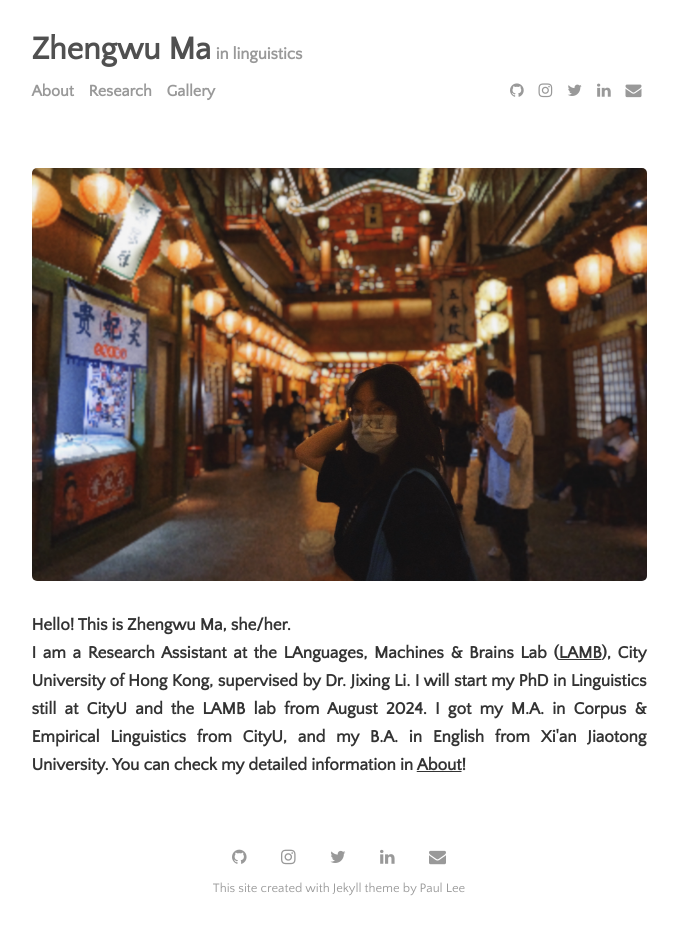
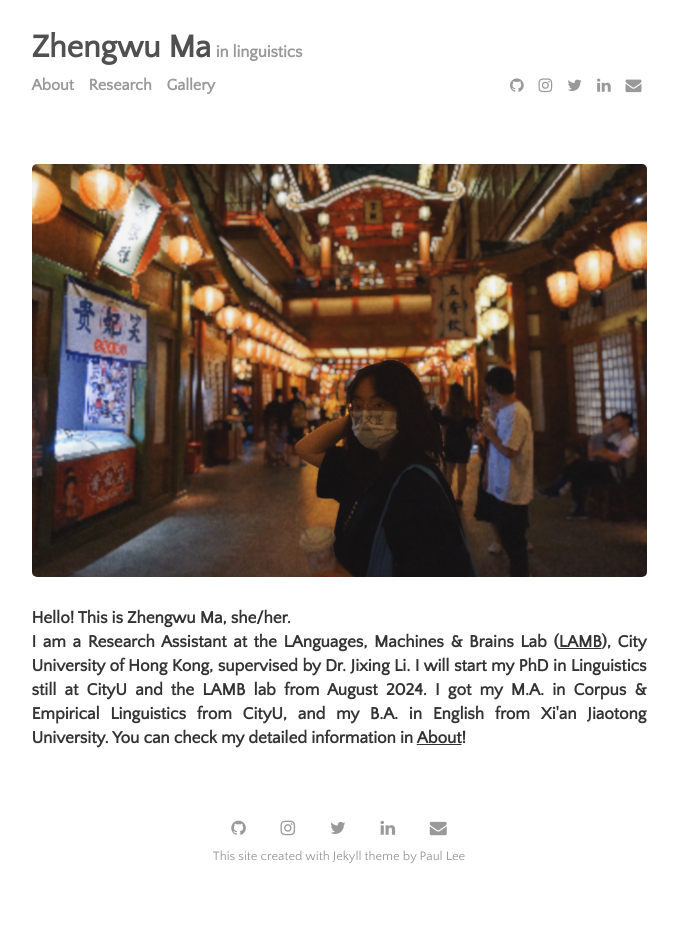
Before and after one commit to zhengwuma/zhengwuma.github.io, a Jekyll site: the page built from index.html, in a window 1280 px wide. Shown: the whole page, without its empty margins (301-979 px from the left). Built offline with Jekyll 4.4.1, drawn with Linux system fonts in a browser that asks for light colours; the list of posts is cut into pages by our own code; after the commit the page ends 900 px from its top, so only the background shows below that.

Commit message:
Update _base.scss

```diff
--- a/_sass/_base.scss
+++ b/_sass/_base.scss
@@ -3,10 +3,10 @@
 */
 
 body {
-  font-family: 'Lato',sans-serif;
+  font-family: 'Poppins',sans-serif;
   font-size: 17px;
   color: $body-color;
-  line-height: 1.75rem;
+  line-height: 1.5rem;
 }
 
 @media (max-width: $elements-responsive-width) {
@@ -20,7 +20,7 @@ body {
 }
 
 h1{
-  font-size: 2rem;
+  font-size: 1.5rem;
 }
 
 h1 a {
```
